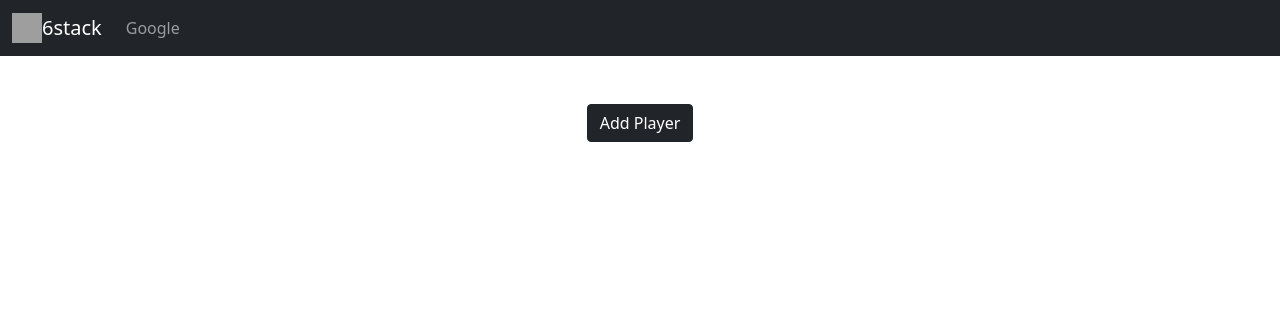
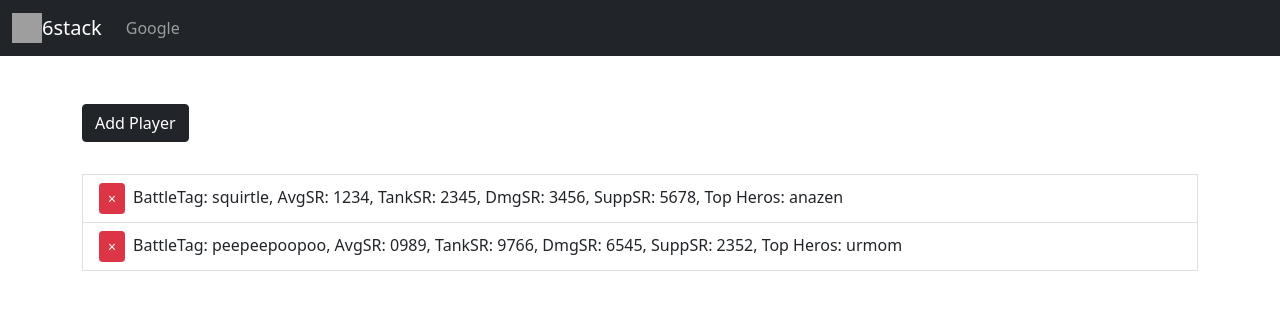
Before and after one commit to jbarlas/6stack, a React (Create React App) app in the folder client/: page / in a window 1280 px wide. Shown: the top 310 px of the page. Built offline with nearby package versions, Linux system fonts and the light colour scheme; grey boxes are pictures that could not be loaded.

Commit message:
errors in implementing redux, but code written

```diff
--- a/client/package.json
+++ b/client/package.json
@@ -9,9 +9,12 @@
     "bootstrap": "^5.1.3",
     "react": "^17.0.2",
     "react-dom": "^17.0.2",
+    "react-redux": "^7.2.6",
     "react-scripts": "5.0.0",
     "react-transition-group": "^4.4.2",
     "reactstrap": "^9.0.1",
+    "redux": "^4.1.2",
+    "redux-thunk": "^2.4.1",
     "uuid": "^8.3.2",
     "web-vitals": "^2.1.4"
   },
--- a/client/src/App.css
+++ b/client/src/App.css
@@ -1,38 +1,21 @@
-.App {
-  text-align: center;
+.remove-btn {
+  margin-right: 0.5rem;
 }
 
-.App-logo {
-  height: 40vmin;
-  pointer-events: none;
+.fade-enter {
+  opacity: 0.01;
 }
 
-@media (prefers-reduced-motion: no-preference) {
-  .App-logo {
-    animation: App-logo-spin infinite 20s linear;
-  }
+.fade-enter-active {
+  opacity: 1;
+  transition: opactity 1000ms ease-in;
 }
 
-.App-header {
-  background-color: #282c34;
-  min-height: 100vh;
-  display: flex;
-  flex-direction: column;
-  align-items: center;
-  justify-content: center;
-  font-size: calc(10px + 2vmin);
-  color: white;
+.fade-exit {
+  opacity: 1;
 }
 
-.App-link {
-  color: #61dafb;
+.fade-exit-active {
+  opacity: 0.01;
+  transition: opactity 1000ms ease-in;
 }
-
-@keyframes App-logo-spin {
-  from {
-    transform: rotate(0deg);
-  }
-  to {
-    transform: rotate(360deg);
-  }
-}
--- a/client/src/App.js
+++ b/client/src/App.js
@@ -1,16 +1,21 @@
 import React, { Component } from 'react';
 import AppNavbar from './components/AppNavbar';
 import TeamList from './components/TeamList'
+
+import { Provider } from 'react-redux';
+import store from './store';
 
 import 'bootstrap/dist/css/bootstrap.min.css';
 import './App.css';
 
 function App() {
   return (
-    <div className="App">
-      <AppNavbar/>
-      <TeamList/>
-    </div>
+    <Provider store={store}>
+      <div className="App">
+        <AppNavbar/>
+        <TeamList/>
+      </div>
+    </Provider>
   );
 }
 
--- /dev/null
+++ b/client/src/actions/playerActions.js
@@ -0,0 +1,7 @@
+import { GET_PLAYERS, ADD_PLAYER, DELETE_PLAYER } from "./types";
+
+export const getPlayers = () => {
+    return {
+        type: GET_PLAYERS
+    }
+}
--- /dev/null
+++ b/client/src/actions/types.js
@@ -0,0 +1,3 @@
+export const GET_PLAYERS = 'GET_PLAYERS';
+export const ADD_PLAYER = 'ADD_PLAYER';
+export const DELETE_PLAYER = 'DELETE_PLAYER';
--- a/client/src/components/AppNavbar.js
+++ b/client/src/components/AppNavbar.js
@@ -38,7 +38,7 @@ class AppNavbar extends Component {
                 <Collapse isOpen={this.state.isOpen} navbar>
                     <Nav className="ml-auto" navbar>
                         <NavItem>
-                            <NavLink href="google.com">Google</NavLink>
+                            <NavLink>Google</NavLink>
                         </NavItem>
                     </Nav>
                 </Collapse>
--- a/client/src/components/TeamList.js
+++ b/client/src/components/TeamList.js
@@ -2,35 +2,19 @@ import React, { Component } from 'react';
 import { Container, ListGroup, ListGroupItem, Button } from 'reactstrap';
 import { CSSTransition, TransitionGroup } from 'react-transition-group';
 import {v1 as uuid} from 'uuid';
+import { connect } from 'react-redux';
+import { getPlayers } from '../actions/playerActions'
+import playerReducer from '../reducers/playerReducer';
+import PropTypes from 'prop-types';
 
 class TeamList extends Component {
-    state = {
-        players :[
-            {
-                id : uuid(),
-                battletag: "squirtle",
-                teamid: "team1",
-                avgsr: "1234",
-                tanksr: "2345",
-                dmgsr: "3456",
-                suppsr: "5678",
-                topHeros: ["ana", "zen"]
-            },
-            {
-                id : uuid(),
-                battletag: "peepee",
-                teamid: "team2",
-                avgsr: "0989",
-                tanksr: "9766",
-                dmgsr: "6545",
-                suppsr: "2352",
-                topHeros: ["ur", "mom"]
-            }
-        ]
+
+    componentDidMount() {
+        this.props.getPlayers();
     }
 
     render () {
-        const { players } = this.state;
+        const { players } = this.props.player;
         return (
             <Container>
                 <Button
@@ -42,7 +26,8 @@ class TeamList extends Component {
                             this.setState(state => ({
                                 players: [...state.players,
                                     {
-                                    id: uuid(), battletag: name,
+                                    id: uuid(),
+                                    battletag: name,
                                     teamid: "",
                                     avgsr: "",
                                     tanksr: "",
@@ -55,9 +40,47 @@ class TeamList extends Component {
                     }}>
                     Add Player
                 </Button>
+
+                <ListGroup>
+                    <TransitionGroup className="team-list">
+                        {players.map(({ id, battletag, teamid, avgsr, tanksr, dmgsr, suppsr, topHeros }) => (
+                            <CSSTransition key={id} timeout={500} classNames="fade">
+                                <ListGroupItem>
+                                    <Button
+                                        className='remove-btn'
+                                        color='danger'
+                                        size='sm'
+                                        onClick={() => {
+                                            this.setState(state => ({
+                                                players: state.players.filter(player => player.id !== id)
+                                            }));
+                                        }}>
+                                        &times;
+                                    </Button>
+
+                                    BattleTag: {battletag},
+                                    AvgSR: { avgsr },
+                                    TankSR: { tanksr },
+                                    DmgSR: { dmgsr },
+                                    SuppSR: { suppsr },
+                                    Top Heros: { topHeros }
+                                </ListGroupItem>
+                            </CSSTransition>
+                        ))}
+                    </TransitionGroup>
+                </ListGroup>
             </Container>
         );
     }
 }
 
-export default TeamList
+TeamList.propTypes = {
+    getPlayers: PropTypes.func.isRequired,
+    player: PropTypes.object.isRequired
+}
+
+const mapStateToProps = (state) => ({
+    player: state.player
+})
+
+export default connect(mapStateToProps, { getPlayers }) (TeamList);
--- /dev/null
+++ b/client/src/reducers/index.js
@@ -0,0 +1,6 @@
+import { combineReducers } from "redux";
+import playerReducer from './playerReducer';
+
+export default combineReducers({
+    player: playerReducer
+});
--- /dev/null
+++ b/client/src/reducers/playerReducer.js
@@ -0,0 +1,38 @@
+import {v1 as uuid} from 'uuid';
+import { GET_PLAYERS, ADD_PLAYER, DELETE_PLAYER } from "../actions/types";
+
+const initialState = {
+    players :[
+        {
+            id : uuid(),
+            battletag: "squirtle",
+            teamid: "team1",
+            avgsr: "1234",
+            tanksr: "2345",
+            dmgsr: "3456",
+            suppsr: "5678",
+            topHeros: ["ana", "zen"]
+        },
+        {
+            id : uuid(),
+            battletag: "peepeepoopoo",
+            teamid: "team2",
+            avgsr: "0989",
+            tanksr: "9766",
+            dmgsr: "6545",
+            suppsr: "2352",
+            topHeros: ["ur", "mom"]
+        }
+    ]
+}
+
+export default function(state = initialState, action) {
+    switch(action.type) {
+        case GET_PLAYERS:
+            return {
+                ...state
+            }
+        default:
+            return state;
+    }
+}
--- /dev/null
+++ b/client/src/store.js
@@ -0,0 +1,18 @@
+import { createStore, applyMiddleware, compose } from 'redux';
+import thunk from 'redux-thunk';
+import rootReducer from './reducers';
+
+const initialState = {};
+
+const middleware = [thunk];
+
+const store = createStore(
+    rootReducer,
+    initialState,
+    compose(
+        applyMiddleware(...middleware),
+        window.__REDUX_DEVTOOLS_EXTENSION__ && window.__REDUX_DEVTOOLS_EXTENSION__()
+        )
+);
+
+export default store;
```
Also changed, not shown: 2 other files (tests, documents, lock files or other folders).
